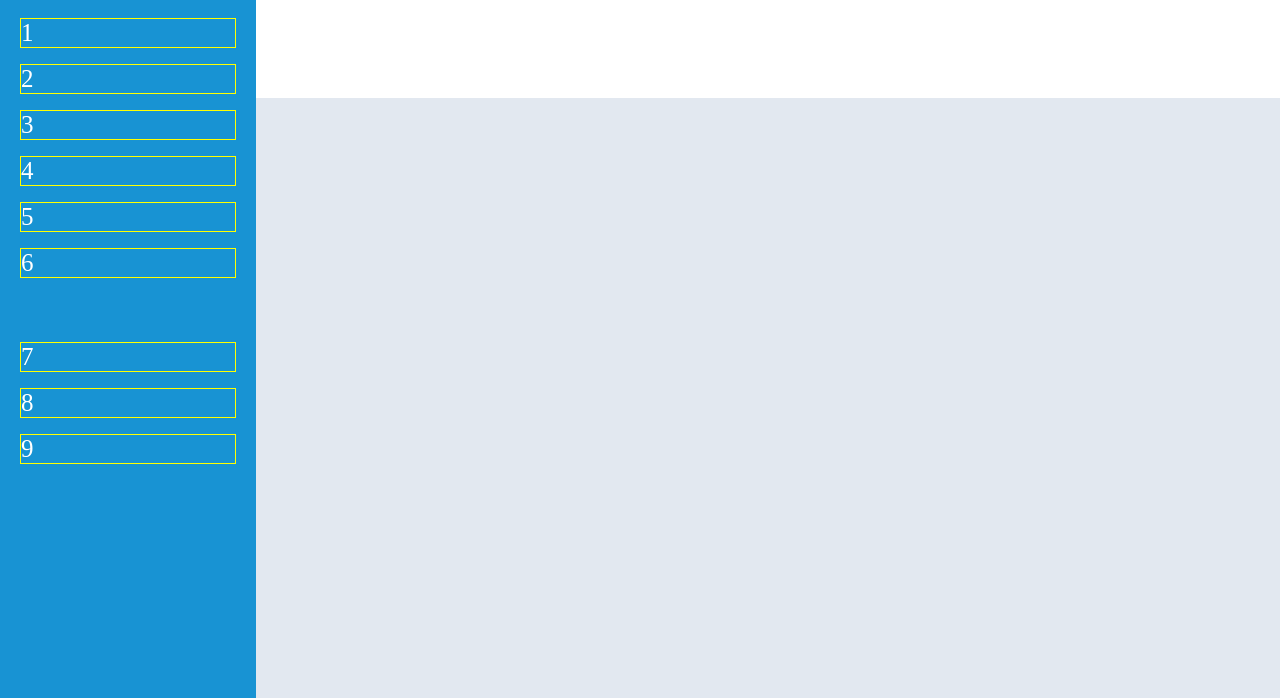
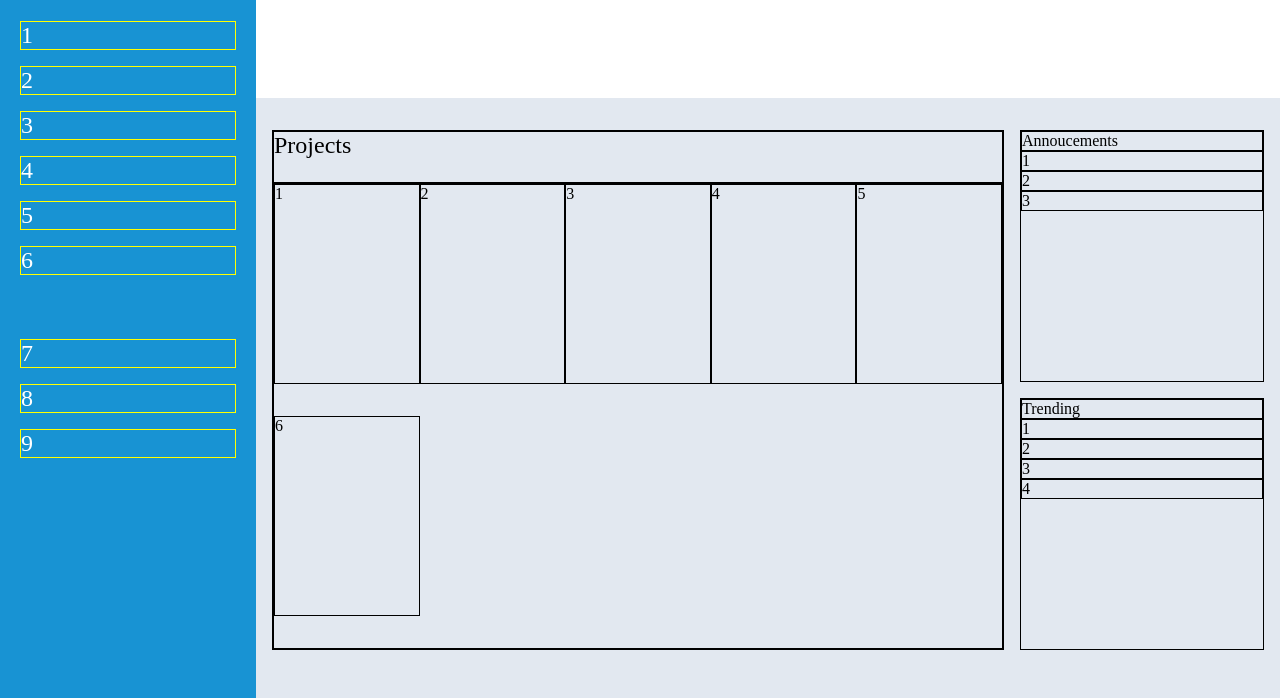
Before and after one commit to primovere/admin-dashboard, a plain HTML site: page index.html in a window 1280 px wide. Shown: the part 102-800 px from the top of the page. Drawn offline with Linux system fonts and the light colour scheme.

Commit message:
Change the layout of main-content

```diff
--- a/index.html
+++ b/index.html
@@ -37,6 +37,31 @@
         <button>Share</button>
       </div>
     </div>
-    <div class="main-content"></div>
+    <div class="main-content">
+      <div class="project">
+        <div class="section-name">Projects</div>
+        <div class="cards">
+          <div class="card">1</div>
+          <div class="card">2</div>
+          <div class="card">3</div>
+          <div class="card">4</div>
+          <div class="card">5</div>
+          <div class="card">6</div>
+        </div>
+      </div>
+      <div class="announcements">
+        <div class="section-name">Annoucements</div>
+        <div>1</div>
+        <div>2</div>
+        <div>3</div>
+      </div>
+      <div class="trending">
+        <div class="section-name">Trending</div>
+        <div>1</div>
+        <div>2</div>
+        <div>3</div>
+        <div>4</div>
+      </div>
+    </div>
   </body>
 </html>
--- a/style.css
+++ b/style.css
@@ -30,12 +30,12 @@ ul li {
   border: 1px solid red;
 }
 .title {
-  font-size: 30px;
+  font-size: 2rem;
   position: relative;
   right: 10px;
 }
 .main-feature, .minor-feature {
-  font-size: 25px;
+  font-size: 1.5rem;
 }
 .header {
   background-color: #ffffff;
@@ -46,4 +46,34 @@ ul li {
 .main-content {
   background-color: #e2e8f0;
   grid-area: 2 / 2 / 3 / 3;
+  display: grid;
+  gap: 1rem;
+  grid-template: 1fr 1fr / 3fr 1fr;
+  padding: 2rem 1rem 3rem 1rem;
 }
+.main-content div {
+  border: 1px solid black ;
+}
+.project {
+  grid-area: 1 / 1 / 3 / 2;
+  display: grid;
+  grid-template:  1fr 9fr / 1fr 1fr;
+}
+.project .section-name {
+  grid-area: 1 / 1 / 2 / 3;
+  font-size: 1.5rem;
+
+  /* make the box size's height is equal to text's */
+  /* align-self: start; */
+  /* margin-top: 100px; */
+  grid-template: 1
+}
+.cards {
+  display: grid;
+  grid-area: 2 / 1 / 3 / 3;
+  /* align-self: stretch; */
+  grid-template-columns: repeat(auto-fit, minmax(10vw, 1fr));
+}
+.card {
+  height: 200px;
+}
```
